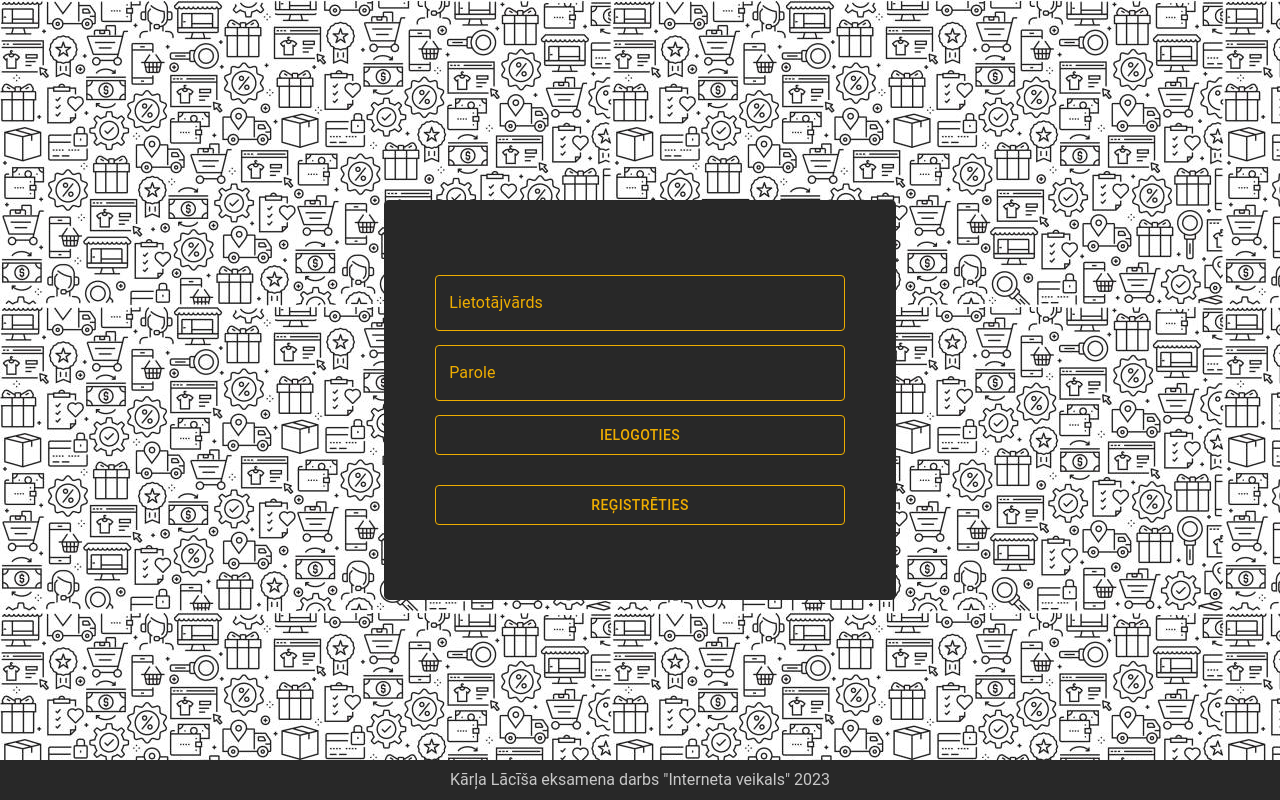
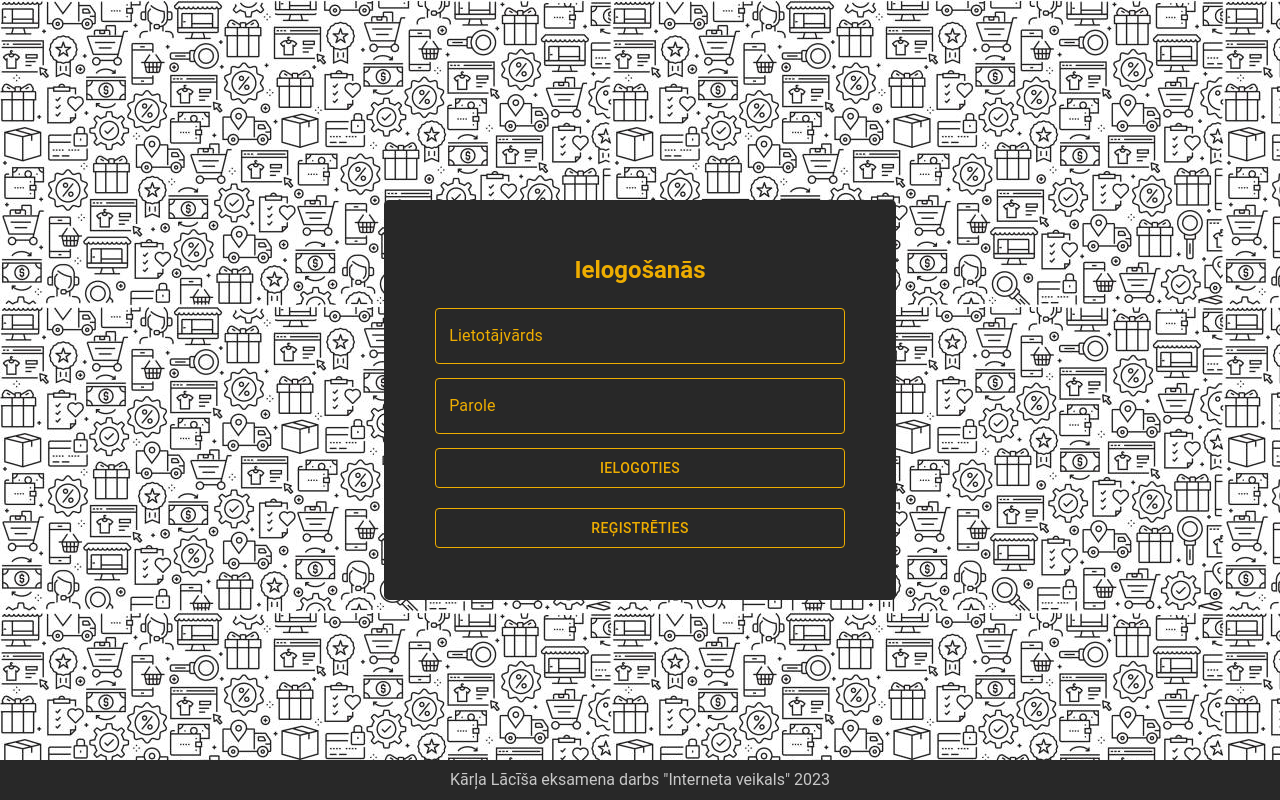
Before and after one commit to sadsewd/Eksamena-darbs, a React (Create React App) app in the folder Sistēma/interneta-veikals/: page /login in a window 1280 px wide. Built offline with nearby package versions, Linux system fonts and the light colour scheme.

Commit message:
Nelieli uzlabojumi Klientu ielogošanās komponentei

```diff
--- /dev/null
+++ b/Sistēma/interneta-veikals/src/Components/Admin login/AdminLogin.jsx
@@ -0,0 +1,5 @@
+const AdminLogin = () => {
+    return (  );
+}
+
+export default AdminLogin;
--- a/Sistēma/interneta-veikals/src/Components/Login/LoginPage.jsx
+++ b/Sistēma/interneta-veikals/src/Components/Login/LoginPage.jsx
@@ -17,9 +17,10 @@ const LoginPage = () => {
         <>
         <S.LoginContainer>
             <S.Form action="">
-                <S.Text type="text" variant="outlined" label='Lietotājvārds' onChange={handleUsernameInput}/>
-                <S.Text type="password" variant="outlined" label='Parole' onChange={handlePasswordInput}/>
-                <S.SButton variant="outlined" type="submit">Ielogoties</S.SButton>
+                <S.Text>Ielogošanās</S.Text>
+                <S.Input type="text" variant="outlined" label='Lietotājvārds' onChange={handleUsernameInput}/>
+                <S.Input sx={{mt:"10px"}} type="password" variant="outlined" label='Parole' onChange={handlePasswordInput}/>
+                <S.SButton sx={{mt:"10px"}} variant="outlined" type="submit">Ielogoties</S.SButton>
                 <S.SButton variant="outlined" type="submit">Reģistrēties</S.SButton>
             </S.Form>
         </S.LoginContainer>
--- a/Sistēma/interneta-veikals/src/Components/Login/loginStyle.js
+++ b/Sistēma/interneta-veikals/src/Components/Login/loginStyle.js
@@ -22,7 +22,7 @@ export const LoginContainer = styled.div`
     align-items: center;
     justify-content: center;
     flex-direction: column;
-    gap: 30px 0px;
+    gap: 20px
   `;
 
   //MUI komponentēm ir nepieciešam palielināt specificitāti, to var izdarīt atkārtotojot klasi lietotjot &&{}
@@ -39,7 +39,7 @@ export const LoginContainer = styled.div`
   }
   `;
 
-  export const Text = styled(TextField)`
+  export const Input = styled(TextField)`
   &&{
   width: 80%;
   height: 5vh;
@@ -65,3 +65,7 @@ export const LoginContainer = styled.div`
   }
 }
 `;
+
+export const Text = styled.h2`
+color: ${orangeVar};
+`;
```
